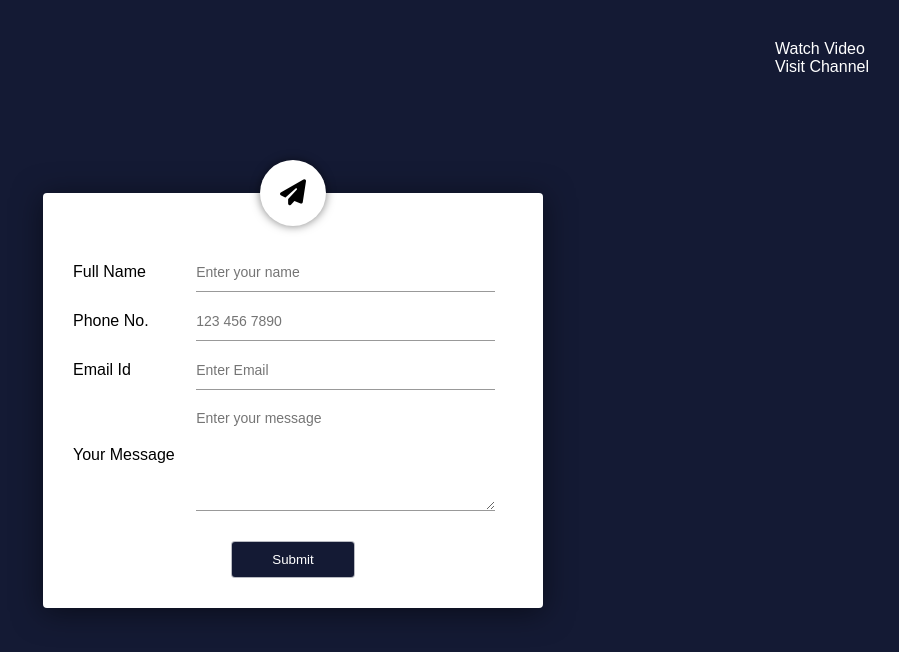
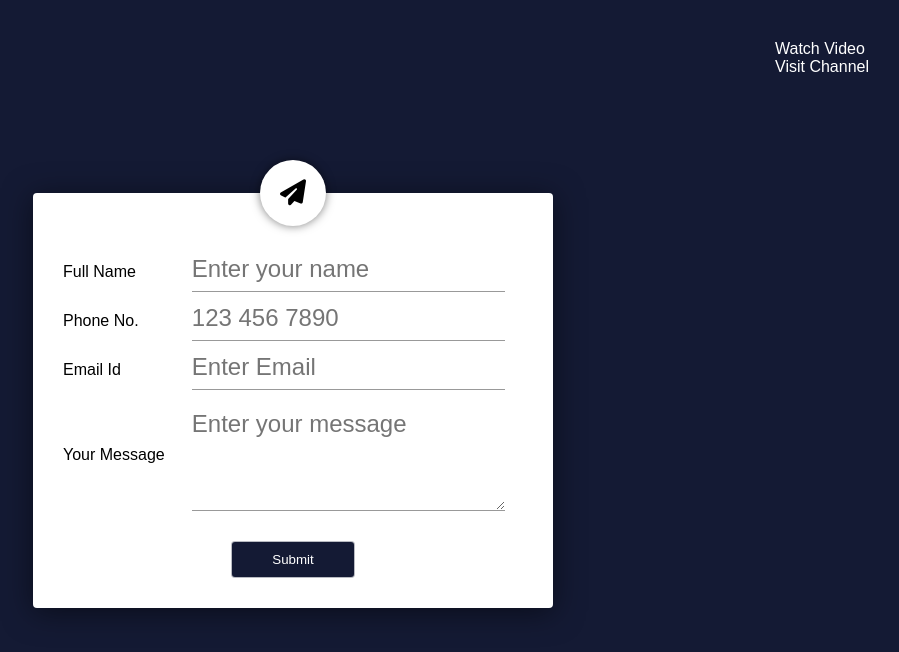
Before and after one commit to Adamsbite/Validation-form, a plain HTML site: page index.html in a window 1280 px wide. Shown: the whole page, without its empty margins (347-1246 px from the left). Drawn offline with Linux system fonts and the light colour scheme.

Commit message:
Update style.css

```diff
--- a/style.css
+++ b/style.css
@@ -27,7 +27,7 @@
 
 .container form{
     width: 90%;
-    max-width: 500px;
+    max-width: 520px;
     padding: 50px 30px 20px;
     background: #fff;
     border-radius: 4px;
@@ -67,7 +67,7 @@
     font-size: 16px;
 }
 ::placeholder{
-    font-size: 14px;
+    font-size: 24px;
 }
 
 form button{
@@ -83,7 +83,7 @@ form button{
 }
 .input-group span{
     position: absolute;
-    bottom: 12px;
+    bottom: 22px;
     right: 17px;
     font-size: 14px;
     color: red;
```
